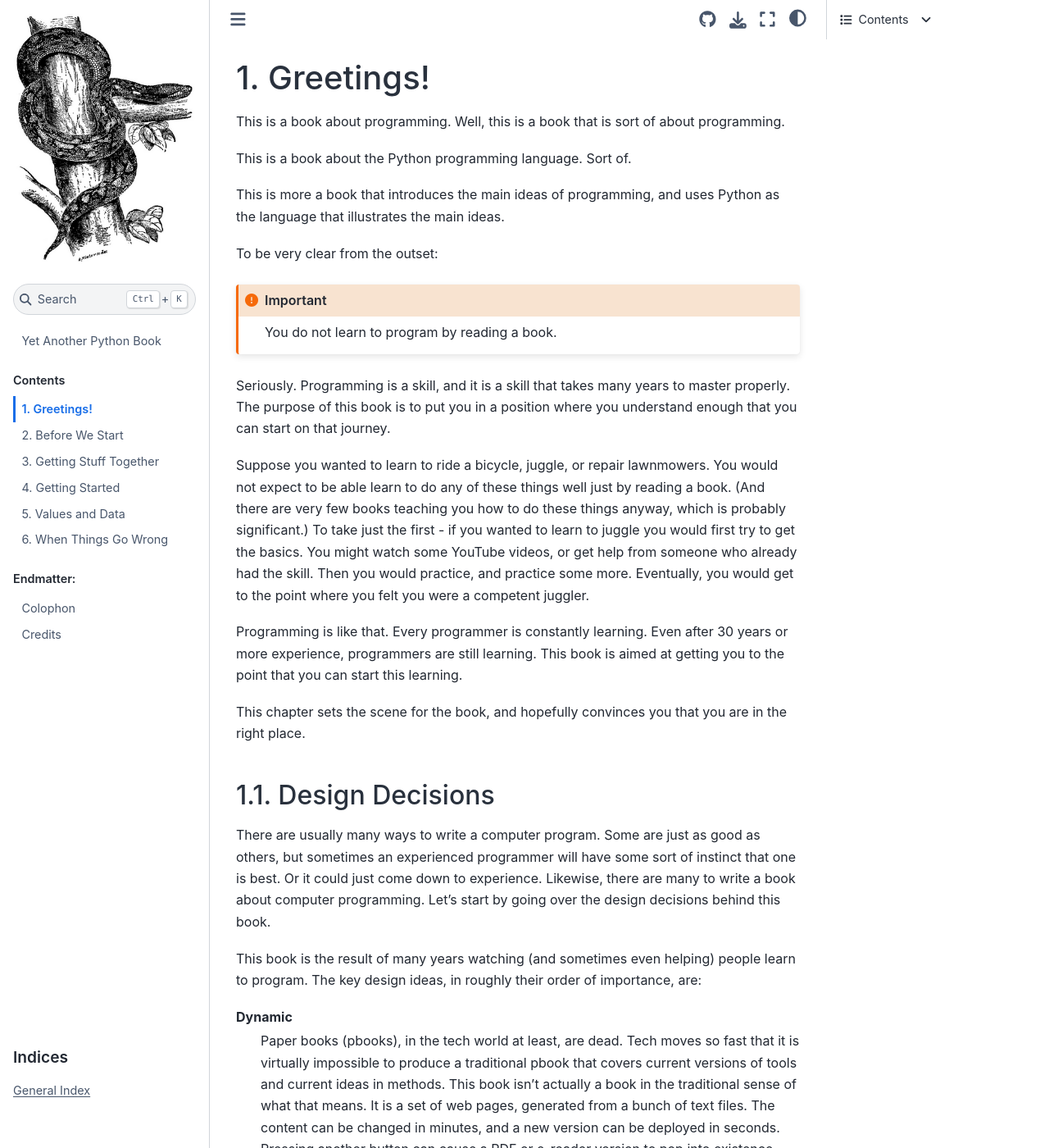
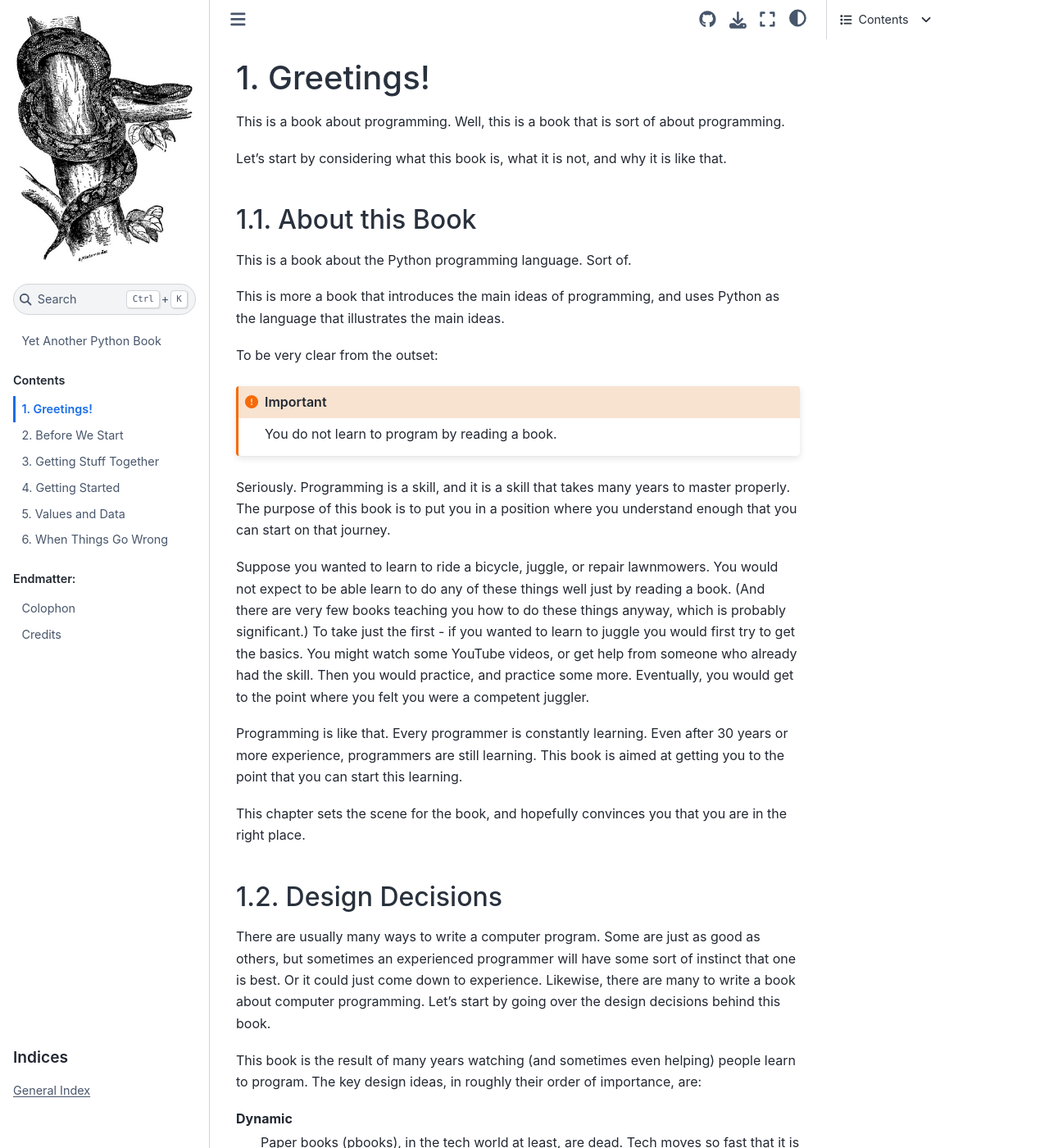
Before and after one commit to TonyJenkins/hungarian_phrasebook, a Sphinx documentation site: the page built from doc/source/010_introduction/index.rst, in a window 1280 px wide and 1400 px high. Shown: the whole window at 82% size. Built offline with Sphinx 7.4.7 and the Sphinx Book theme 1.1.4, drawn with Linux system fonts in a browser that asks for light colours; some of the changed text lies outside the part shown.

Commit message:
Tweak Intro

```diff
--- a/doc/source/010_introduction/index.rst
+++ b/doc/source/010_introduction/index.rst
@@ -3,6 +3,11 @@ Greetings!
 ==========
 
 This is a book about programming. Well, this is a book that is sort of about programming.
+
+Let's start by considering what this book is, what it is not, and why it is like that.
+
+About this Book
+===============
 
 This is a book about the Python programming language. Sort of.
 
```
